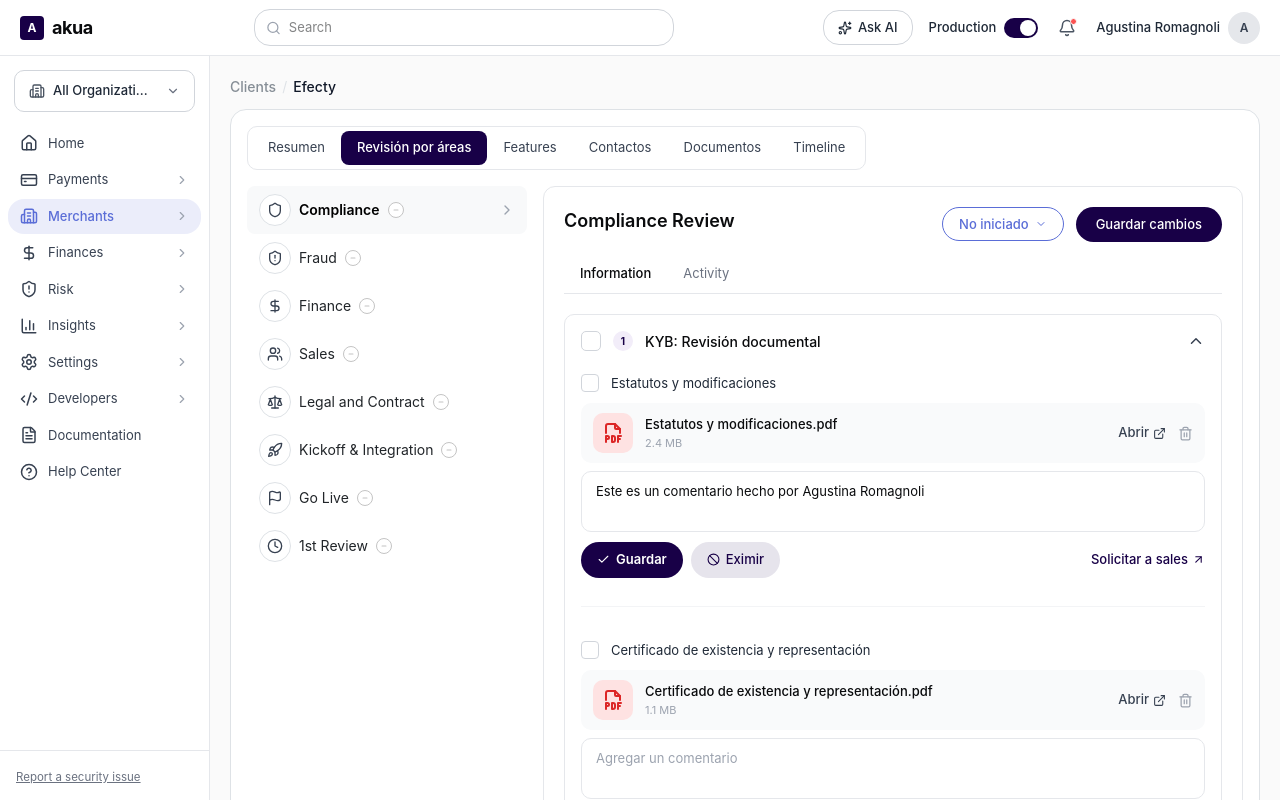
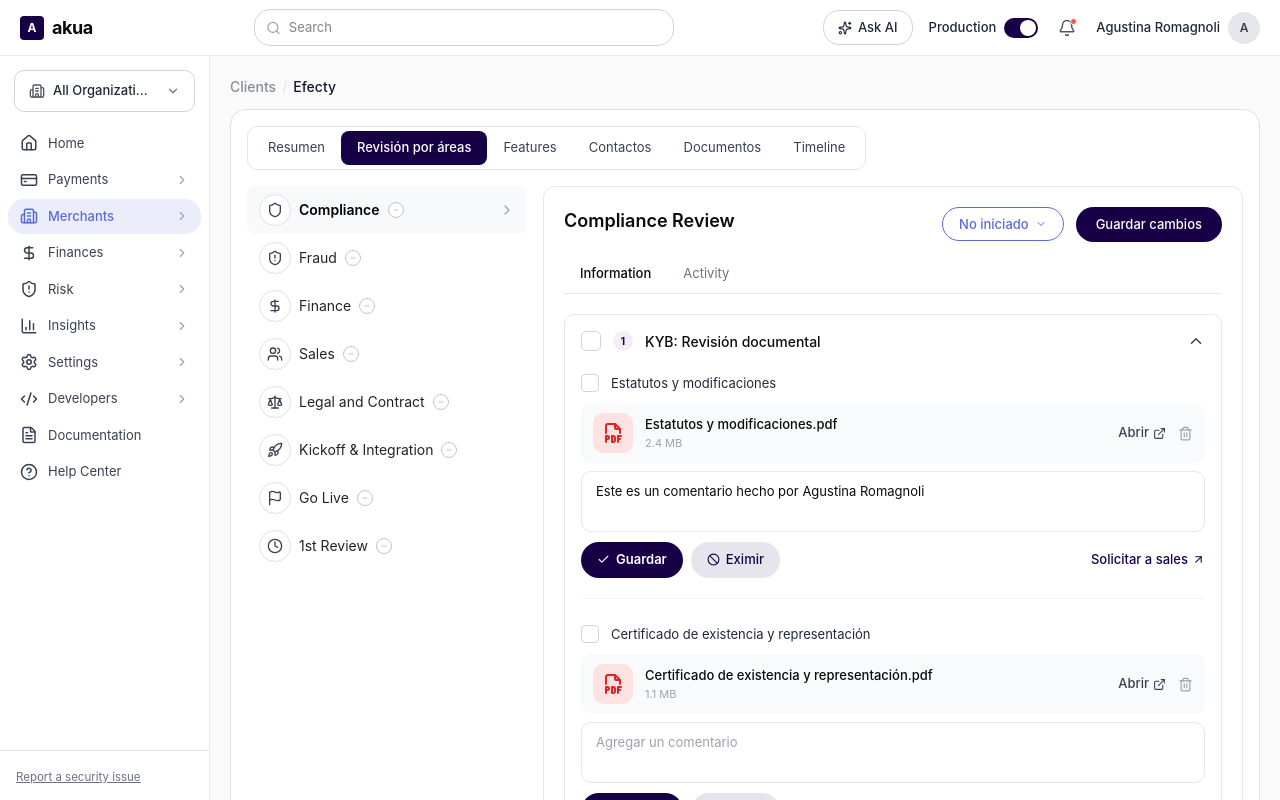
Before and after one commit to Florenciavitacarino/akua-clients, a React (Vite) app: page /clients/1 in a window 1280 px wide. Both pictures are taken after a click on the button "Editar". Built offline with nearby package versions, Linux system fonts and the light colour scheme.

Commit message:
Reduce spacing between divider and next checkbox to 16px

```diff
--- a/src/pages/ClientDetailPage.jsx
+++ b/src/pages/ClientDetailPage.jsx
@@ -933,7 +933,7 @@ function ComplianceSubItem({ label, pdfName, pdfSize, isLink, checked, waived, o
   const isCheckboxOnly = !pdfName && !isLink && !editable
 
   return (
-    <div className={`${pdfName || isLink || showViewComment ? 'border-b border-[#F3F4F6] pb-4 mb-4' : 'pb-2 mb-2'}`}>
+    <div className={`${pdfName || isLink || showViewComment ? 'border-b border-[#F3F4F6] pb-2 mb-2' : 'pb-2 mb-2'}`}>
       {/* Header row: checkbox + label + badges */}
       <div className="flex items-center gap-3 py-2.5">
         <div
```
